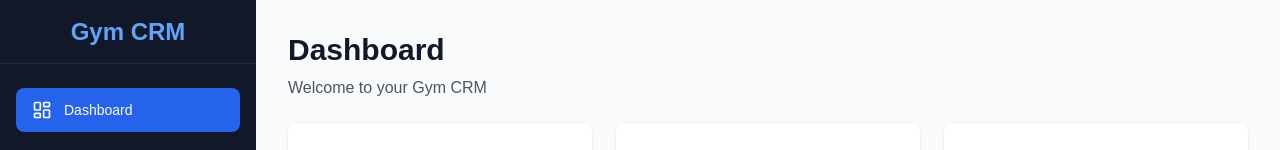
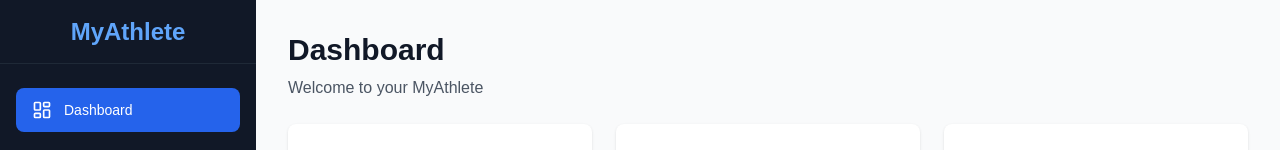
Before and after one commit to basharelhusseini-arch/MyAthlete, a Next.js app: page / in a window 1280 px wide. Shown: the top 150 px of the page. Built offline with nearby package versions, Linux system fonts and the light colour scheme.

Commit message:
Rebrand platform from Gym CRM to MyAthlete

```diff
--- a/app/layout.tsx
+++ b/app/layout.tsx
@@ -2,7 +2,7 @@
 import "./globals.css";
 
 export const metadata: Metadata = {
-  title: "Gym CRM - Fitness Management System",
+  title: "MyAthlete - Fitness Management System",
   description: "Comprehensive CRM tool for gyms and fitness centers",
 };
 
--- a/app/page.tsx
+++ b/app/page.tsx
@@ -70,7 +70,7 @@
     <div className="space-y-6">
       <div>
         <h1 className="text-3xl font-bold text-gray-900">Dashboard</h1>
-        <p className="mt-2 text-gray-600">Welcome to your Gym CRM</p>
+        <p className="mt-2 text-gray-600">Welcome to your MyAthlete</p>
       </div>
 
       {/* Stats Grid */}
--- a/components/Sidebar.tsx
+++ b/components/Sidebar.tsx
@@ -47,7 +47,7 @@
         <div className="flex flex-col h-full">
           {/* Logo */}
           <div className="flex items-center justify-center h-16 px-4 border-b border-gray-800">
-            <h1 className="text-2xl font-bold text-blue-400">Gym CRM</h1>
+            <h1 className="text-2xl font-bold text-blue-400">MyAthlete</h1>
           </div>
 
           {/* Navigation */}
--- a/package.json
+++ b/package.json
@@ -1,5 +1,5 @@
 {
-  "name": "gym-crm",
+  "name": "myathlete",
   "version": "1.0.0",
   "private": true,
   "scripts": {
```
Also changed, not shown: 1 other file (tests, documents, lock files or other folders).
